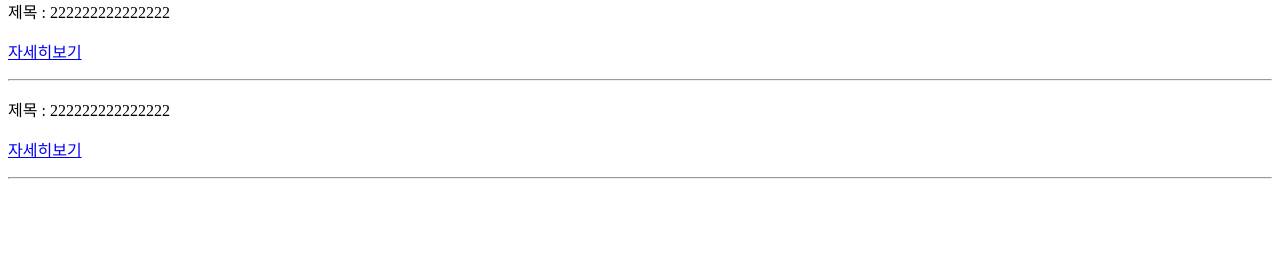
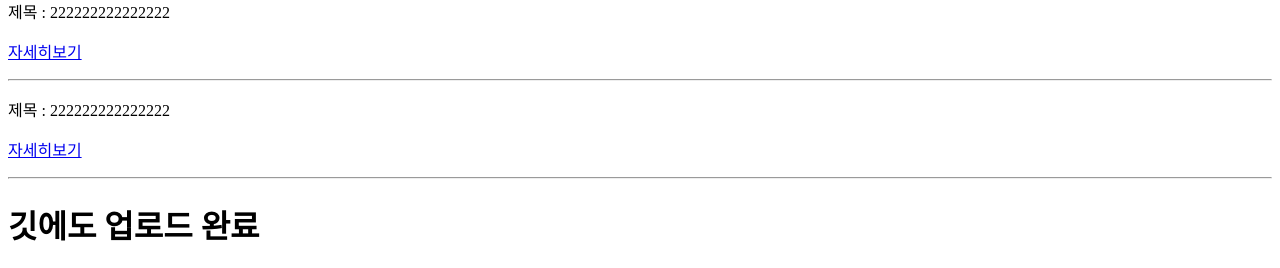
Before and after one commit to progresshans/nsulion7th-django-firstupload-in-class, a Django app: page / in a window 1280 px wide. Shown: the part 714-982 px from the top of the page. Before the commit the page ends 893 px from the top, so only its background shows below. Run offline with Django 3.2, Linux system fonts and the light colour scheme; data comes from the database, SQL or seed files in the repository.

Commit message:
index.html파일을 수정했음

```diff
--- a/main/templates/index.html
+++ b/main/templates/index.html
@@ -7,3 +7,5 @@
     <p><a href="{%url 'read' i.id %}">자세히보기</a></p>
     <hr>
 {% endfor %}
+
+<h1>깃에도 업로드 완료</h1>
```
